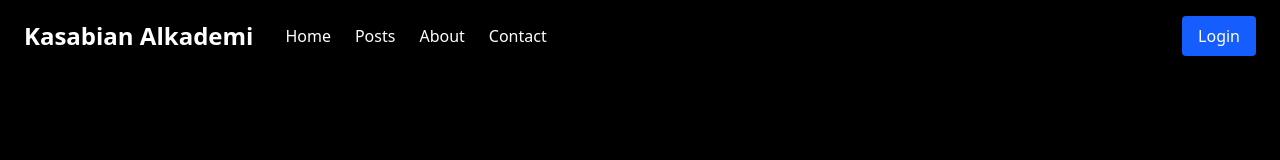
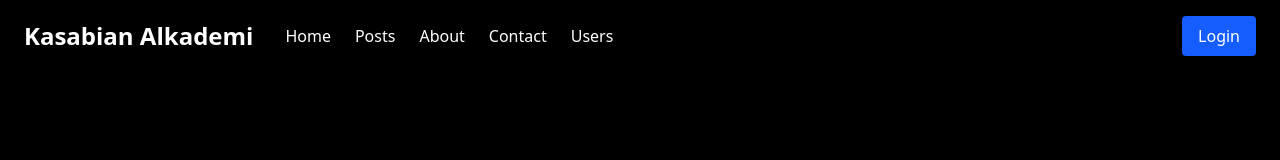
Before and after one commit to Bianesse/kasabian-alkademi, a Next.js app: page / in a window 1280 px wide. Shown: the top 160 px of the page. Built offline with nearby package versions, Linux system fonts and the light colour scheme.

Commit message:
change: add users to nav

```diff
--- a/src/comps/nav.tsx
+++ b/src/comps/nav.tsx
@@ -17,6 +17,10 @@ const links = [
         name: "Contact",
         href: "/contact",
     },
+    {
+        name: "Users",
+        href: "/users",
+    }
 ]
 export default function Navbar() {
     return (
```
